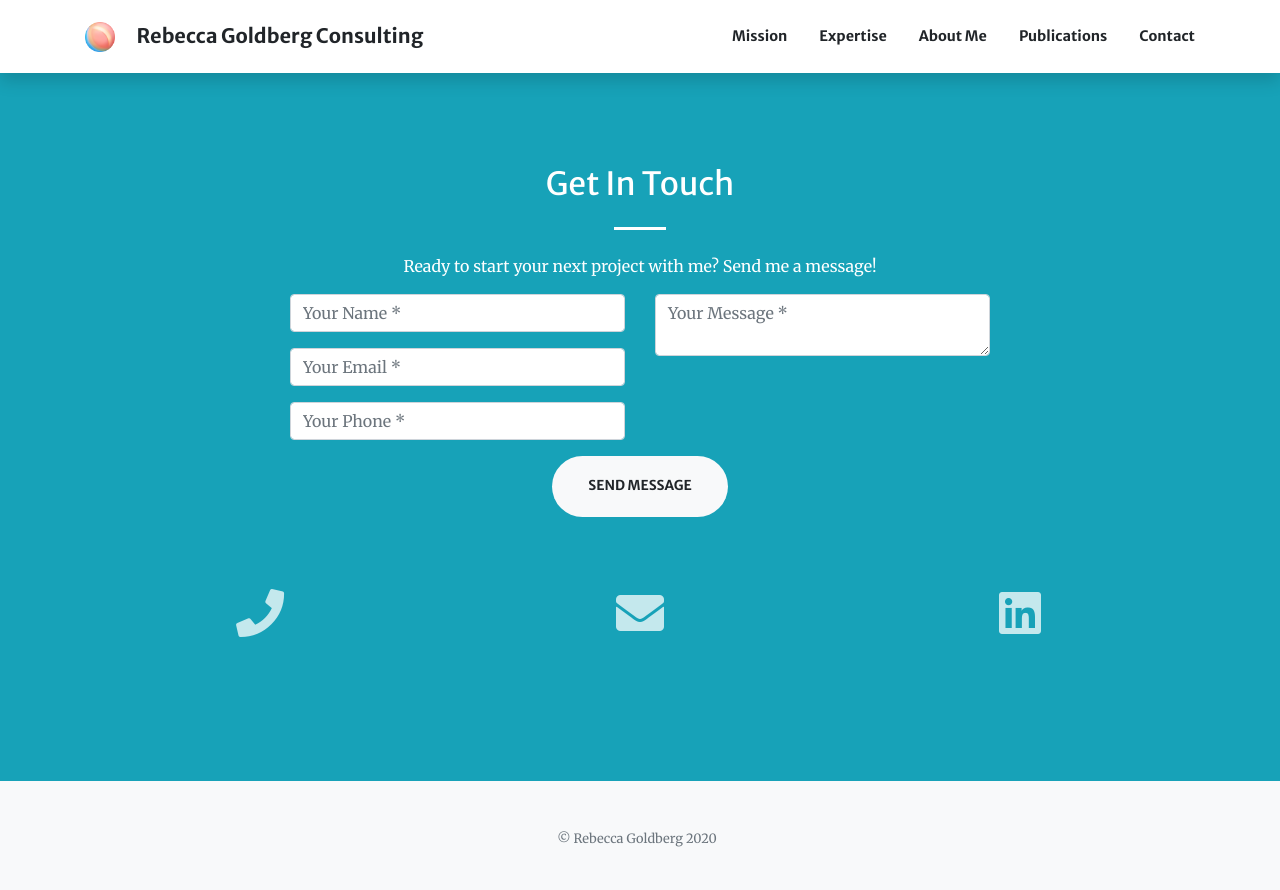
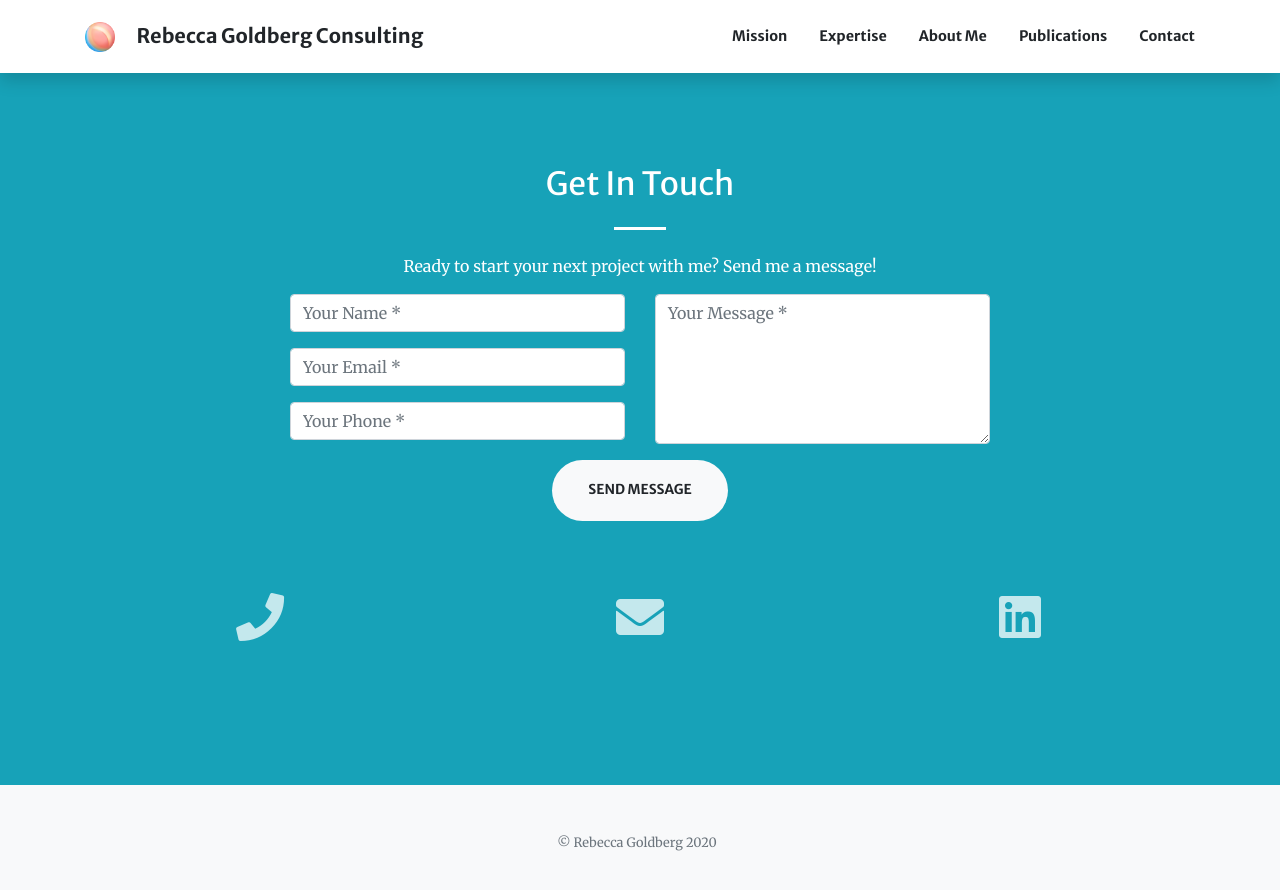
Before and after one commit to rebeccagoldberg/rebeccagoldberg.github.io, a Jekyll site: the page built from index.md, in a window 1280 px wide and 900 px high, scrolled down 4438 px. Shown: the top 890 px of the window. Built offline with Jekyll 4.4.1, drawn with Linux system fonts in a browser that asks for light colours.

Commit message:
Update contact.html

```diff
--- a/_includes/contact.html
+++ b/_includes/contact.html
@@ -26,7 +26,7 @@
               </div>
               <div class="col-md-6">
                 <div class="form-group">
-                  <textarea class="form-control" name="message" placeholder="Your Message *" required="required" data-validation-required-message="Please enter a message."></textarea>
+                  <textarea class="form-control" name="message" placeholder="Your Message *" required="required" data-validation-required-message="Please enter a message." style="height: 150px;"></textarea>
                   <p class="help-block text-danger"></p>
                 </div>
                 <input type="hidden" name="_gotcha">
```
